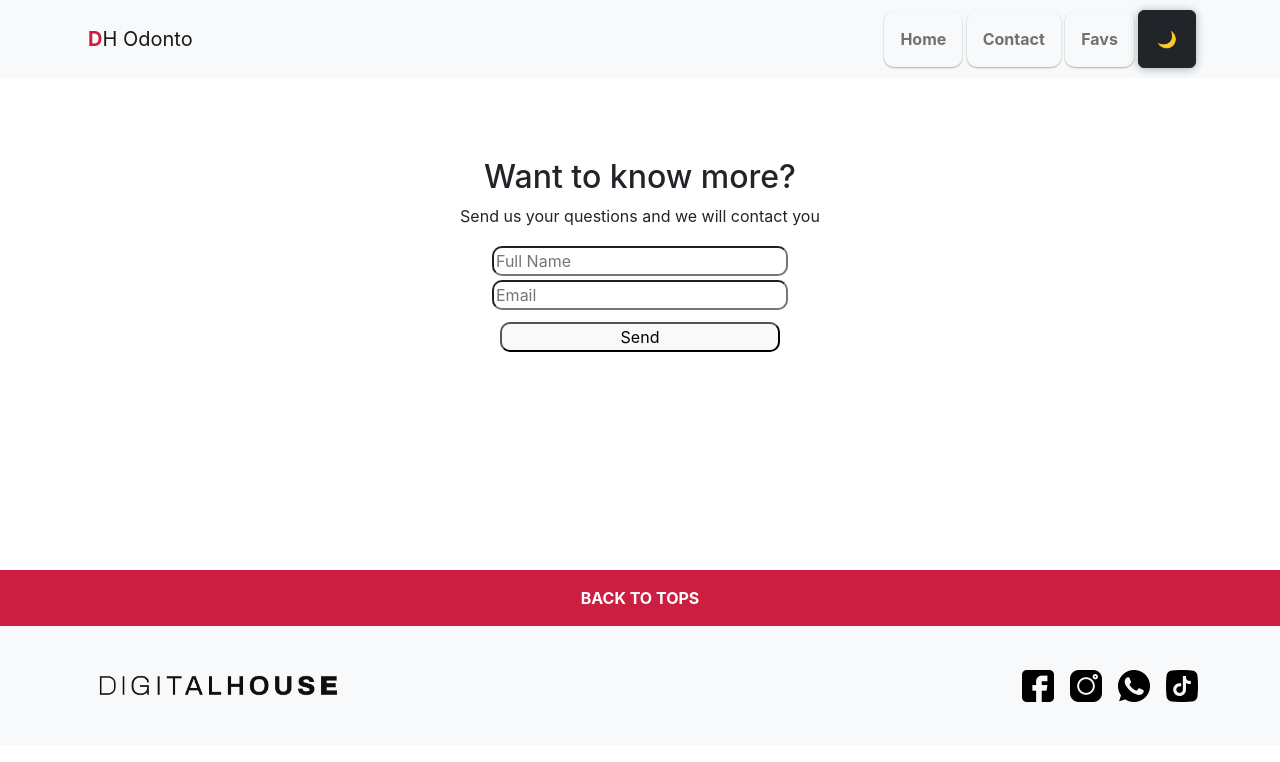
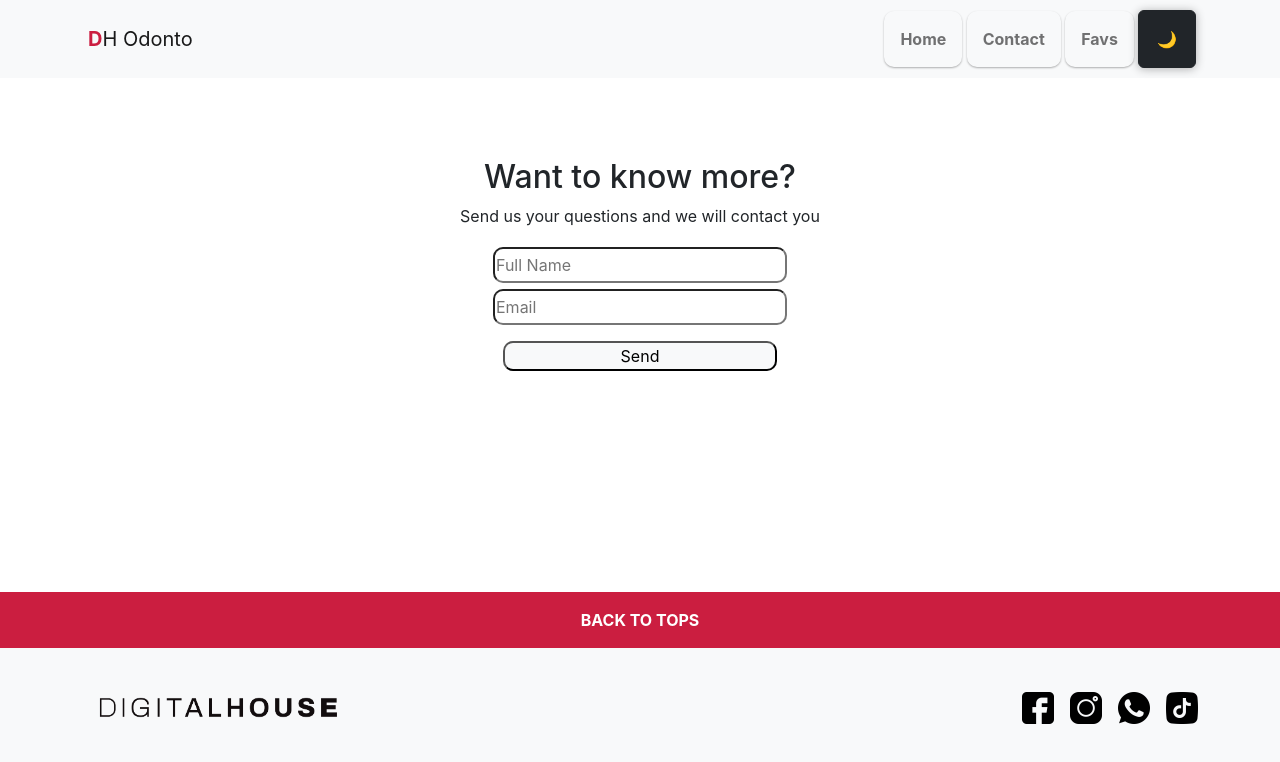
Before and after one commit to DiegoMarulandaB/finalFrontEnd, a React (Create React App) app: page /contact in a window 1280 px wide. Shown: the top 762 px of the page. Built offline with nearby package versions, Linux system fonts and the light colour scheme; no server answers.

Commit message:
Add form features

```diff
--- a/src/index.css
+++ b/src/index.css
@@ -72,7 +72,7 @@ a:hover {
 }
 
 .btn-form {
-  margin: 10px;
+  margin: 13px;
   border-radius: 10px;
   background-color: var(--btn-form-bg-color);
 }
@@ -90,7 +90,8 @@ a:hover {
 
 .input-form {
   border-radius: 10px;
-  margin: 2px;
+  margin: 3px;
+  padding: 4px 1px;
 }
 
 form {
```
